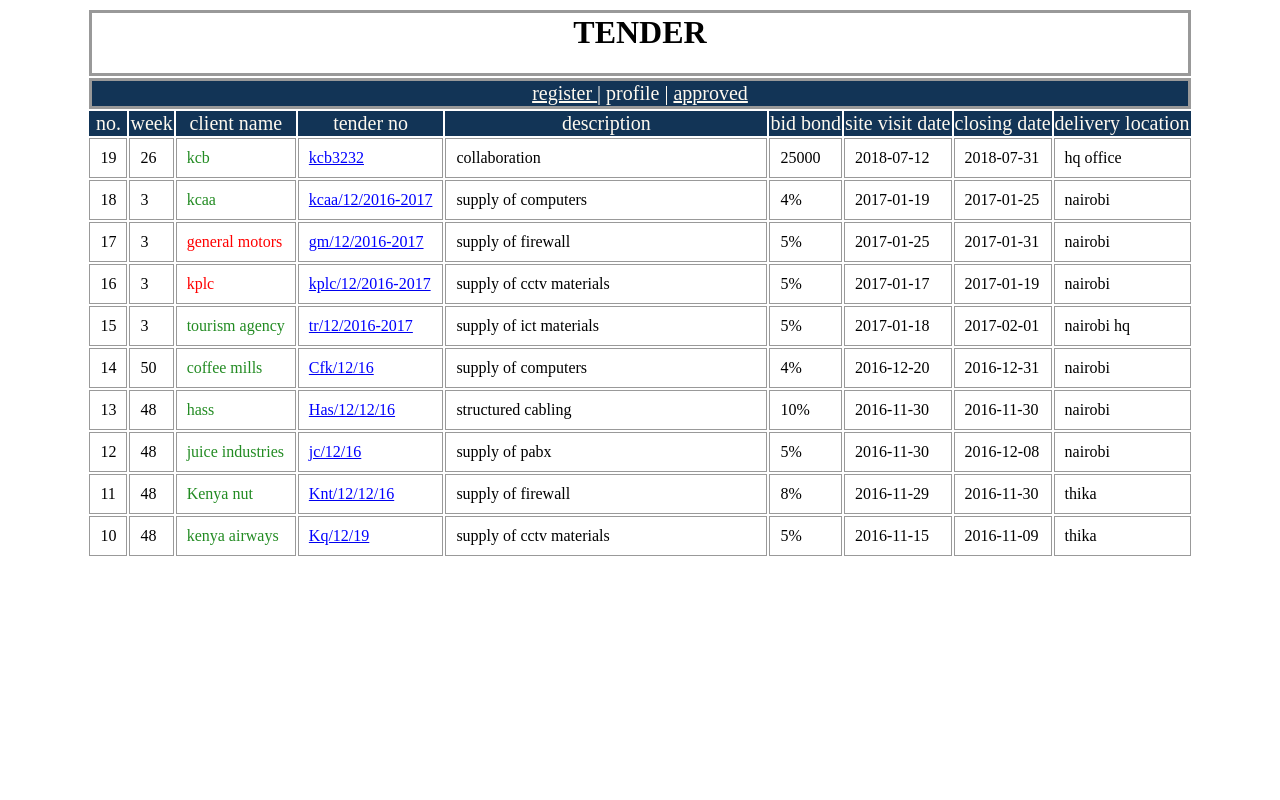
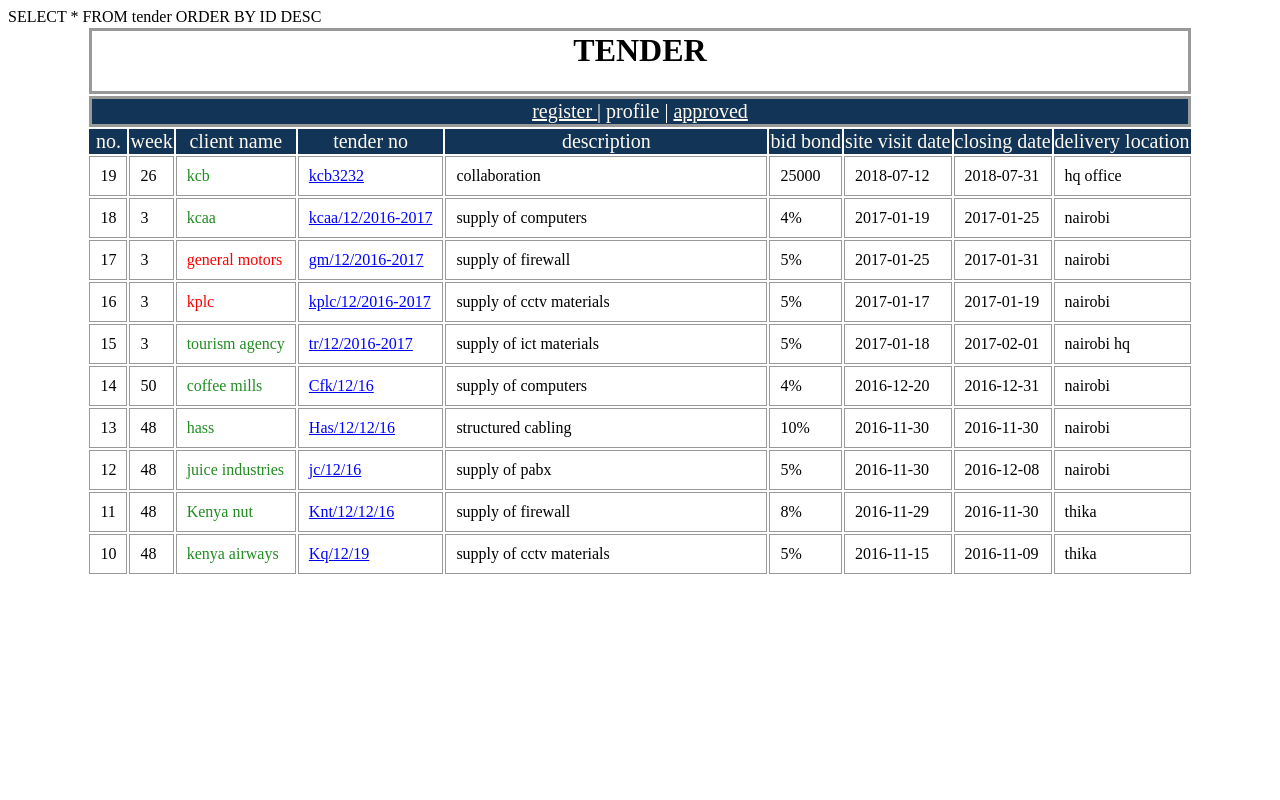
Before and after one commit to githiikihiu/konvergenz, a PHP site: page /profile.php in a window 1280 px wide. Run offline with PHP 8.4, Linux system fonts and the light colour scheme; data comes from the database, SQL or seed files in the repository.

Commit message:
Update profile.php

```diff
--- a/profile.php
+++ b/profile.php
@@ -34,7 +34,7 @@
 
 	if ($db_found) {
 
-							$SQL = "SELECT * FROM tender ORDER BY ID DESC";
+							print $SQL = "SELECT * FROM tender ORDER BY ID DESC";
 							$result = mysql_query($SQL);
 							$rows=mysql_num_rows($result);
 							$loopCount = 1;
```
